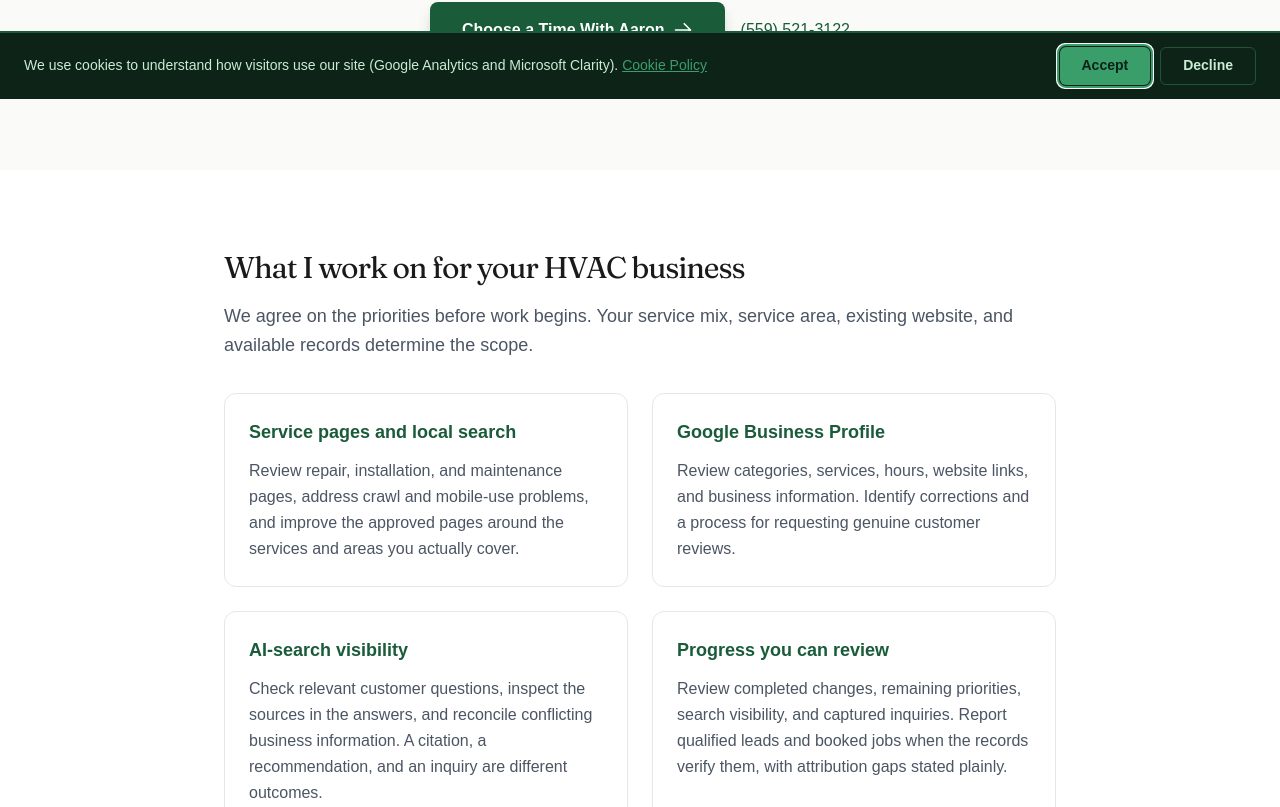
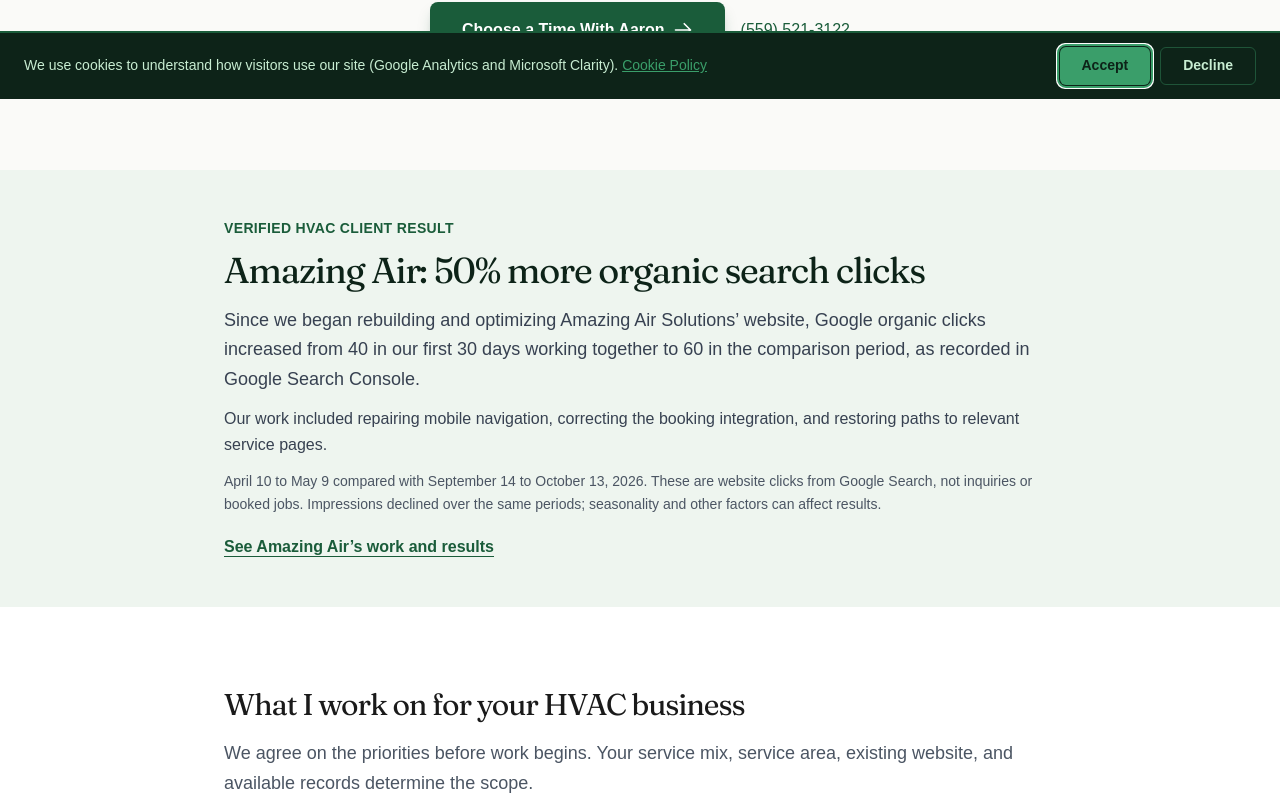
Before and after one commit to SequoiaGeo/next-website, a Next.js app: page /hvac-seo in a window 1280 px wide. Shown: the part 701-1508 px from the top of the page. Built offline with nearby package versions, Linux system fonts and the light colour scheme; no server answers; a web font is replaced by a local one.

Commit message:
Add verified Amazing Air result near HVAC SEO introduction (#54)

```diff
--- a/src/app/hvac-seo/page.tsx
+++ b/src/app/hvac-seo/page.tsx
@@ -114,6 +114,16 @@
         </div>
       </section>
 
+      <section aria-labelledby="hvac-client-result" className="bg-[#eef5ef] py-10 sm:py-12">
+        <div className="mx-auto max-w-4xl px-6 lg:px-8">
+          <p className="text-sm font-semibold uppercase tracking-wide text-[#1A5C3A]">Verified HVAC client result</p>
+          <h2 id="hvac-client-result" className="mt-3 text-3xl font-extrabold text-[#0D2318] sm:text-4xl">Amazing Air: 50% more organic search clicks</h2>
+          <p className="mt-4 text-lg leading-relaxed text-gray-700">Since we began rebuilding and optimizing Amazing Air Solutions&rsquo; website, Google organic clicks increased from 40 in our first 30 days working together to 60 in the comparison period, as recorded in Google Search Console.</p>
+          <p className="mt-3 leading-relaxed text-gray-700">Our work included repairing mobile navigation, correcting the booking integration, and restoring paths to relevant service pages.</p>
+          <p className="mt-3 text-sm leading-relaxed text-gray-600">April 10 to May 9 compared with September 14 to October 13, 2026. These are website clicks from Google Search, not inquiries or booked jobs. Impressions declined over the same periods; seasonality and other factors can affect results.</p>
+          <Link href="/#amazing-air-proof-heading" className="mt-5 inline-block font-semibold text-[#1A5C3A] underline underline-offset-4 hover:text-[#0D2318]">See Amazing Air&rsquo;s work and results</Link>
+        </div>
+      </section>
       <section aria-labelledby="hvac-service-scope" className="bg-white py-16 sm:py-20">
         <div className="mx-auto max-w-4xl px-6 lg:px-8">
           <h2 id="hvac-service-scope" className="text-3xl font-extrabold text-[#1a1a1a]">What I work on for your HVAC business</h2>
```
